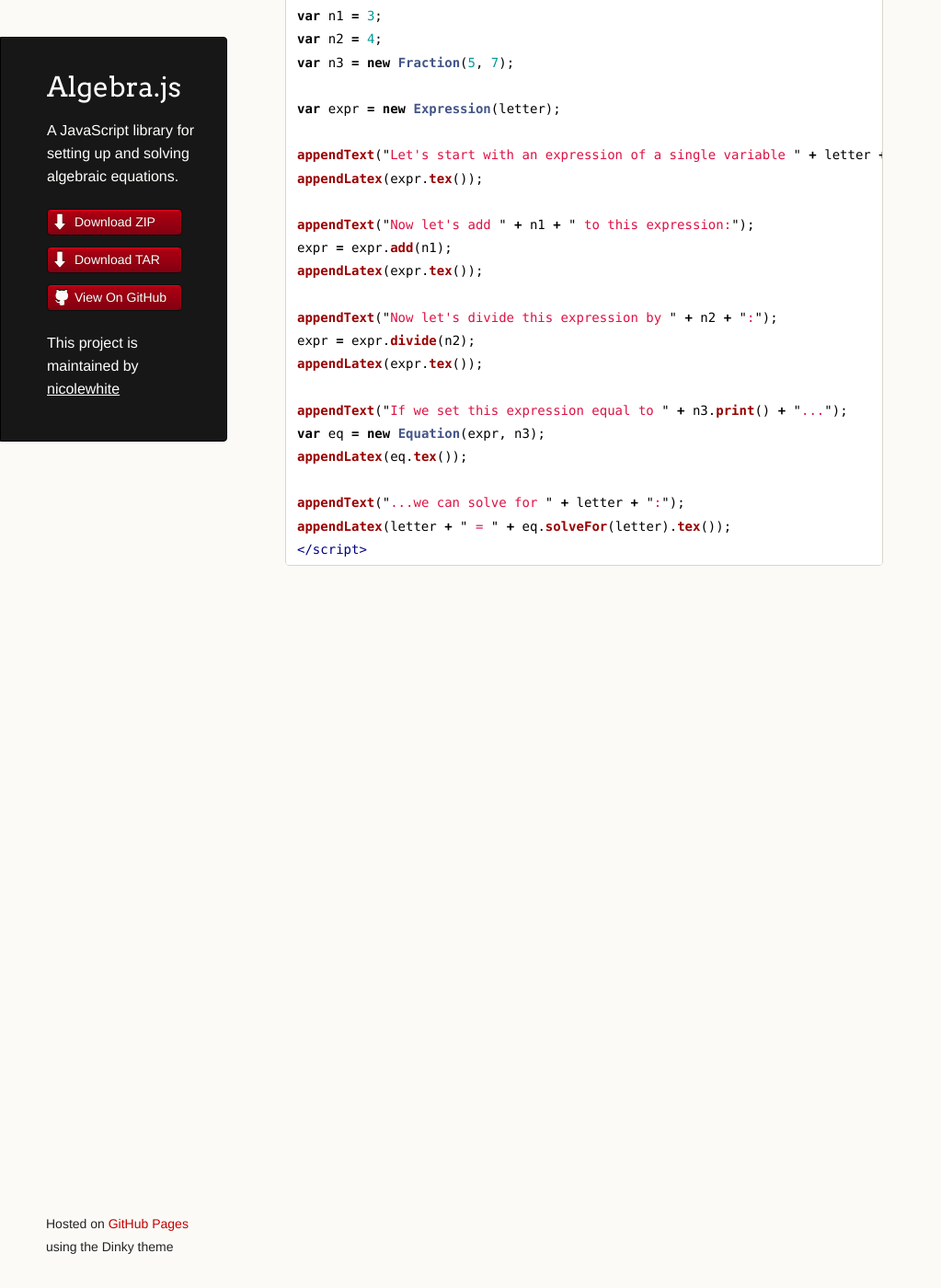
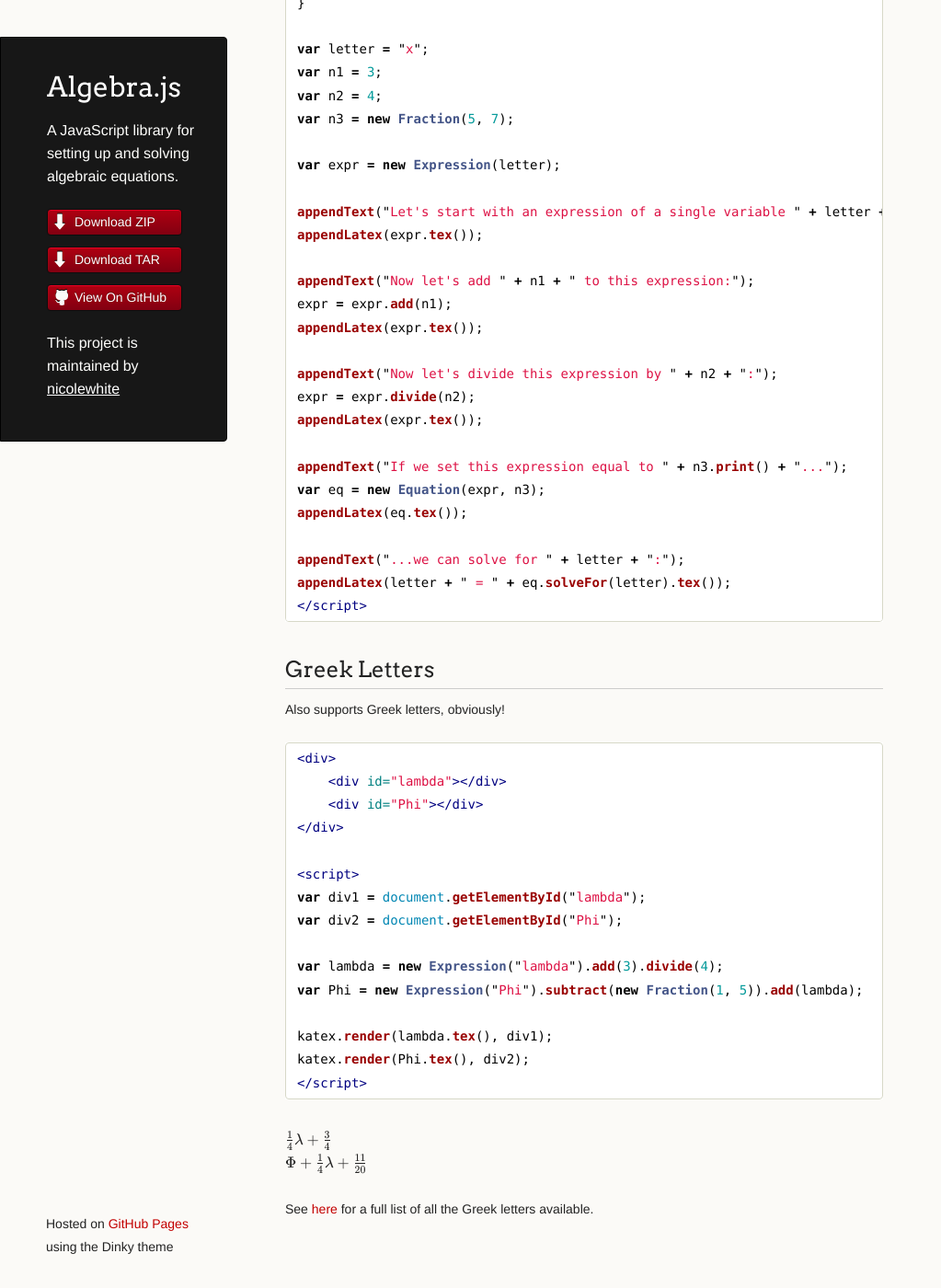
Before and after one commit to nicolewhite/algebra.js, a Jekyll site: the page built from index.md, in a window 1280 px wide and 1400 px high, scrolled down 4368 px. Shown: the whole window at 92% size, without its empty margins (0-1023 px from the left). Built offline with Jekyll 4.4.1, drawn with Linux system fonts in a browser that asks for light colours; nearby versions of some CDN libraries; Markdown is read by kramdown in place of the engine named in the settings; some of the changed text lies outside the part shown.

Commit message:
Add example of Greek letters

````diff
--- a/index.md
+++ b/index.md
@@ -236,3 +238,45 @@
 appendText("...we can solve for " + letter + ":");
 appendLatex(letter + " = " + eq.solveFor(letter).tex());
 </script>
+
+## Greek Letters
+
+Also supports Greek letters, obviously!
+
+```html
+<div>
+    <div id="lambda"></div>
+    <div id="Phi"></div>
+</div>
+
+<script>
+var div1 = document.getElementById("lambda");
+var div2 = document.getElementById("Phi");
+
+var lambda = new Expression("lambda").add(3).divide(4);
+var Phi = new Expression("Phi").subtract(new Fraction(1, 5)).add(lambda);
+
+katex.render(lambda.tex(), div1);
+katex.render(Phi.tex(), div2);
+</script>
+```
+
+<div>
+    <div id="lambda"></div>
+    <div id="Phi"></div>
+</div>
+
+<script>
+var div1 = document.getElementById("lambda");
+var div2 = document.getElementById("Phi");
+
+var lambda = new Expression("lambda").add(3).divide(4);
+var Phi = new Expression("Phi").subtract(new Fraction(1, 5)).add(lambda);
+
+katex.render(lambda.tex(), div1);
+katex.render(Phi.tex(), div2);
+</script>
+
+<br>
+See [here](https://www.sharelatex.com/learn/List_of_Greek_letters_and_math_symbols#Greek_letters) for a full list of
+all the Greek letters available.
````
Also changed, not shown: other parts of index.md (+3 -1 lines).
